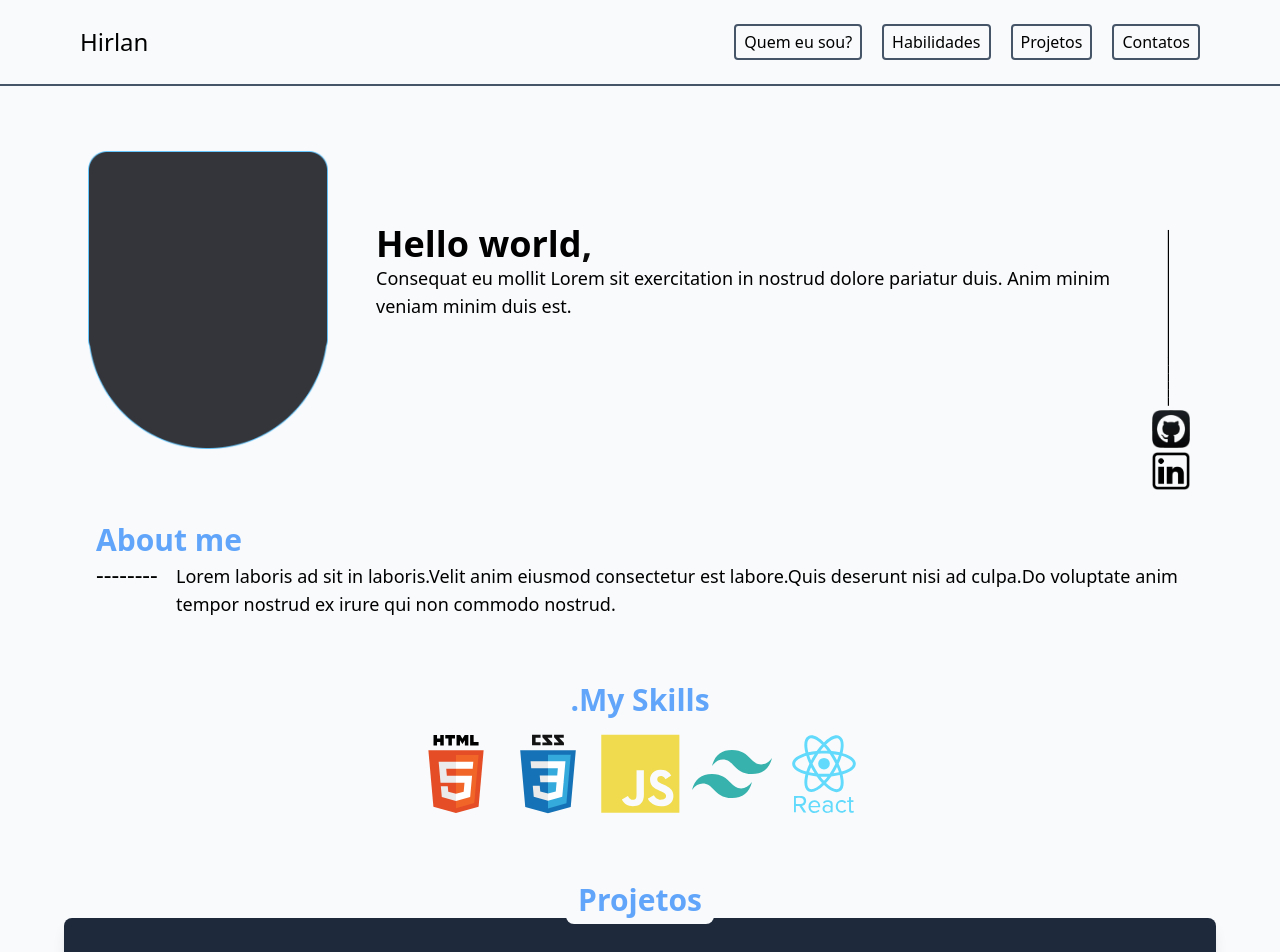
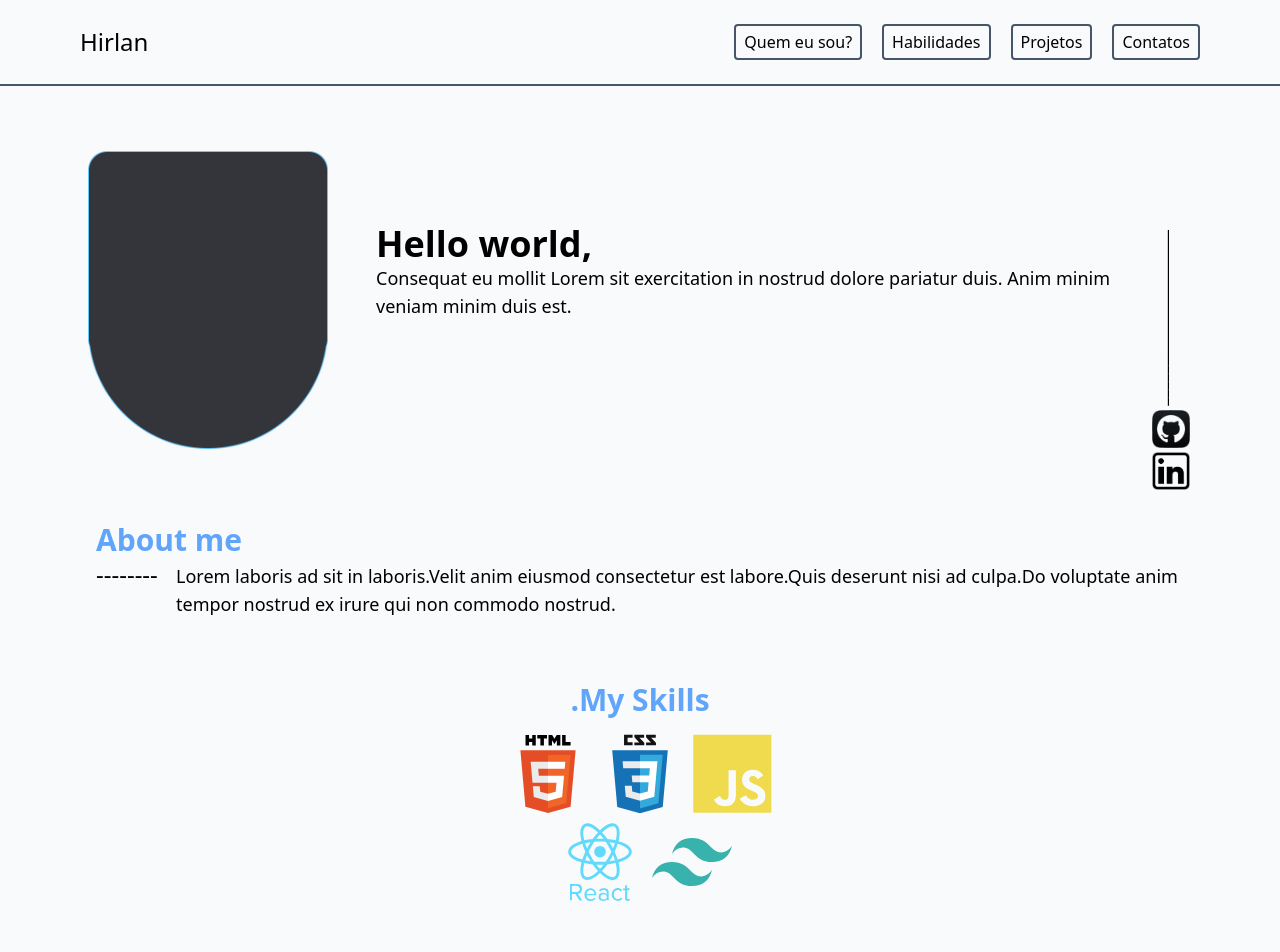
Before and after one commit to hirlan-brasil/my-portfolio, a React (Vite) app: page / in a window 1280 px wide. Shown: the top 952 px of the page. Built offline with nearby package versions, Linux system fonts and the light colour scheme.

Commit message:
fix: skills organization

```diff
--- a/src/Components/MainContent.jsx
+++ b/src/Components/MainContent.jsx
@@ -88,18 +88,20 @@ function MainContent() {
                 <h1 className="text-3xl text-blue-400 font-bold pb-4">
                     .My Skills
                 </h1>
-                <div className=" space-x-3">
+                <div className="space-x-3">
                     <MainContentSkills path={html5Icon} alt={"Html5"} />
                     <MainContentSkills path={css3Icon} alt={"Css3"} />
                     <MainContentSkills
                         path={javascriptIcon}
                         alt={"JavaScript"}
                     />
-                    <MainContentSkills
-                        path={tailwindcssIcon}
-                        alt={"Tailwindcss"}
-                    />
-                    <MainContentSkills path={reactIcon} alt={"React"} />
+                    <div className="pt-2 space-x-3">
+                        <MainContentSkills path={reactIcon} alt={"React"} />
+                        <MainContentSkills
+                            path={tailwindcssIcon}
+                            alt={"Tailwindcss"}
+                        />
+                    </div>
                 </div>
             </div>
 
```
